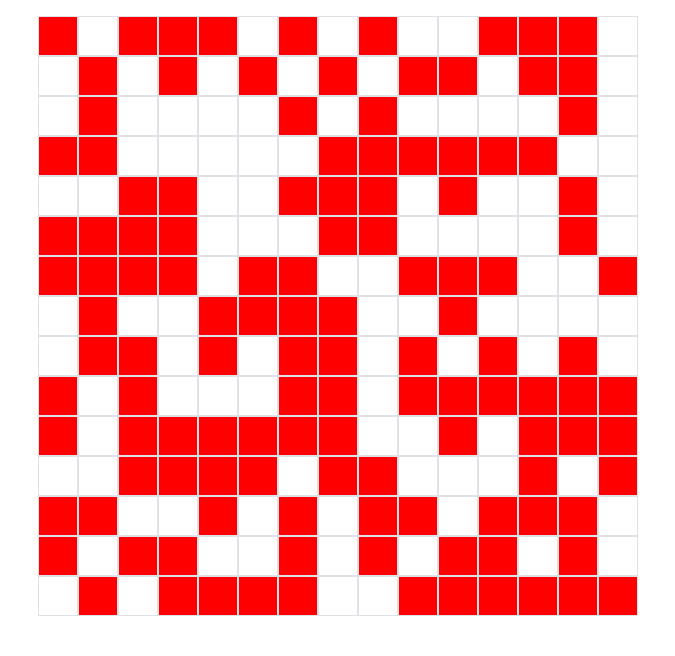
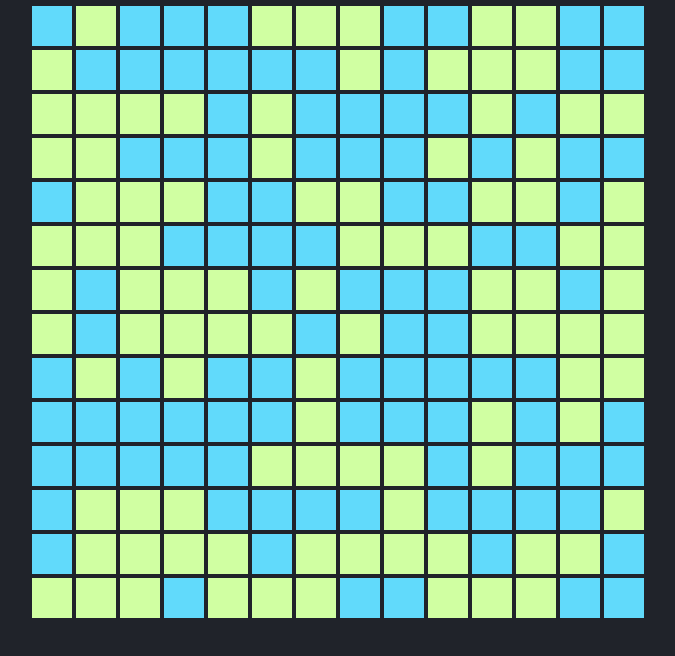
Before and after one commit to robnit/fbdemo, a React (Create React App) app: page / in a window 1280 px wide. Shown: the top 656 px of the page, without its empty margins (302-977 px from the left). Built offline with nearby package versions, Linux system fonts and the light colour scheme.

Commit message:
Can't Stop Styling

```diff
--- a/src/components/App.js
+++ b/src/components/App.js
@@ -6,7 +6,7 @@ class App extends PureComponent {
   state = { grid: [] };
 
   componentDidMount() {
-    this.setState({ grid: generateGrid(15) });
+    this.setState({ grid: generateGrid(14) });
   }
 
   handleToggle = (row, col) => {
@@ -24,7 +24,7 @@ class App extends PureComponent {
 
   render() {
     return (
-      <div className="container mt-3">
+      <div className="container mt-1">
         { this.renderGrid() }
       </div>
     );
--- a/src/components/Box.js
+++ b/src/components/Box.js
@@ -1,7 +1,7 @@
-import React from 'react'
+import React from 'react';
 
 export default function Box({ on, onClick }) {
   return (
-    <div className={ `border box ${on ? 'on' : 'off'}`} onClick={ onClick }></div>
-  )
+    <div className={ `box ${on ? 'on' : 'off'}`} onClick={ onClick }></div>
+  );
 }
--- a/src/index.css
+++ b/src/index.css
@@ -5,6 +5,7 @@ body {
     sans-serif;
   -webkit-font-smoothing: antialiased;
   -moz-osx-font-smoothing: grayscale;
+  background-color: #20232a;
 }
 
 code {
@@ -15,16 +16,21 @@ code {
 .box {
   height: 40px;
   width: 40px;
+  margin: 2px;
 }
 
 .box:hover {
-  filter: brightness(.8)
+  filter: brightness(.8);
+}
+
+.box:active {
+  filter: brightness(5);
 }
 
 .on {
-  background-color: red;
+  background-color: #61dafb;
 }
 
 .off {
-  background-color: white;
+  background-color: #D0FFA2;
 }
--- a/src/index.js
+++ b/src/index.js
@@ -1,13 +1,14 @@
 import React from 'react';
 import ReactDOM from 'react-dom';
-import './index.css';
 import App from './components/App';
 import { Provider } from 'react-redux';
 import store from './redux/store';
 import 'bootstrap/dist/css/bootstrap.css';
+import './index.css';
 
 ReactDOM.render(
   <Provider store={store}>
     <App />
   </Provider>,
-  document.getElementById('root'));
+  document.getElementById('root')
+);
```
Also changed, not shown: src/components/Grid.js (+7 -0 lines).
